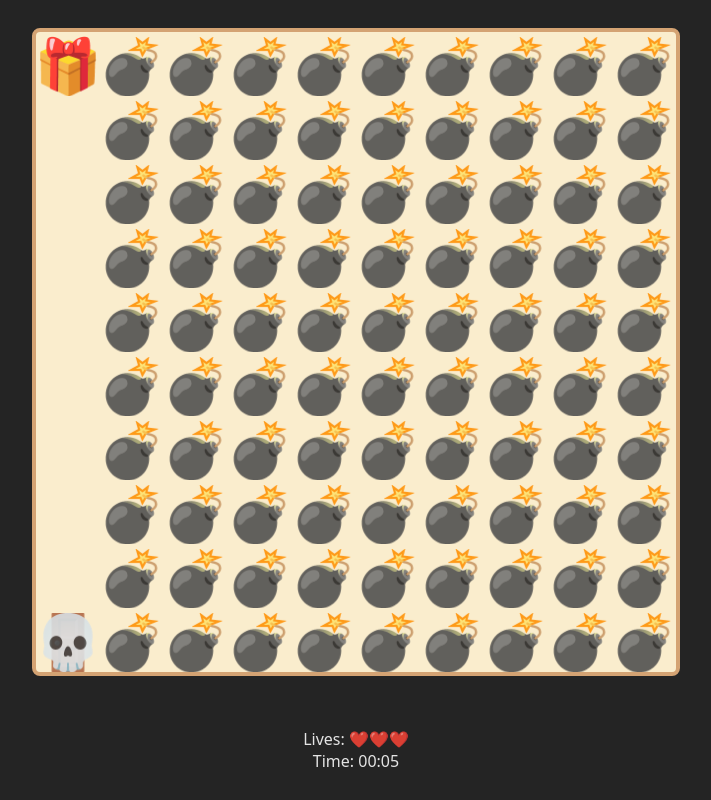
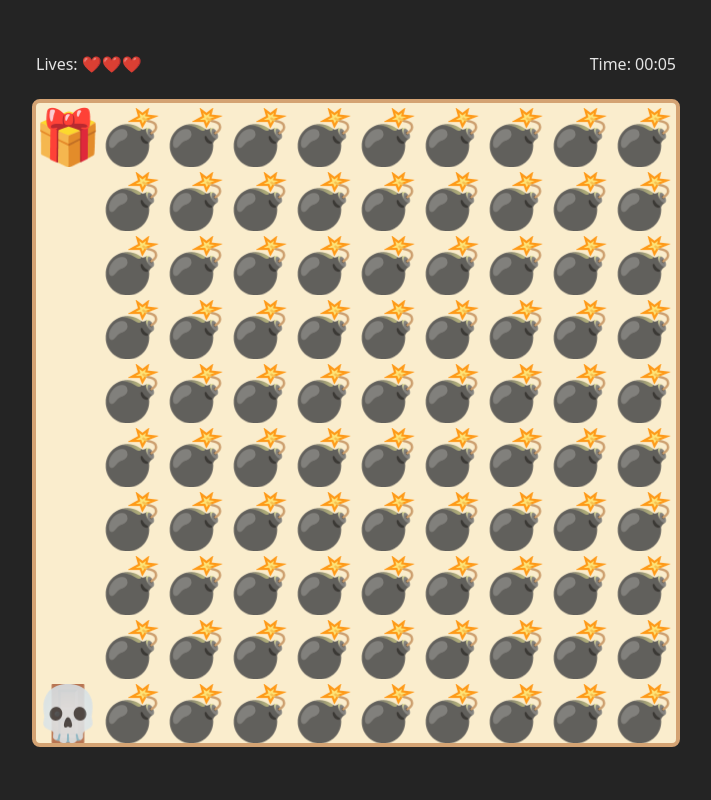
Before and after one commit to DavidAlmonacid/skip-the-bomb-game, a website built with Vite: page index.html in a window 1280 px wide. Shown: the whole page, without its empty margins (284-995 px from the left). Built offline with nearby package versions, Linux system fonts and the light colour scheme.

Commit message:
Improve game records

```diff
--- a/index.html
+++ b/index.html
@@ -10,11 +10,11 @@
   <body>
     <div id="app">
       <div class="game-container">
-        <div id="game-grid"></div>
         <div class="game-records">
           <p class="game-lives">Lives: <span id="game-lives"></span></p>
           <p class="game-time">Time: <span id="game-time">00:00</span></p>
         </div>
+        <div id="game-grid"></div>
         <div id="reset-game"></div>
       </div>
     </div>
--- a/src/main.js
+++ b/src/main.js
@@ -108,7 +108,7 @@ export const timeInterval = setInterval(() => {
   const currentTime = Date.now();
   const elapsedTime = Math.floor((currentTime - initialTime) / 1000);
   const minutes = `0${Math.floor(elapsedTime / 60)}`;
-  const seconds = `${elapsedTime < 10 ? '0' : ''}${elapsedTime % 60}`;
+  const seconds = `${elapsedTime % 60}`.padStart(2, '0');
 
   game.elapsedTime = elapsedTime;
   game.timeText = `${minutes}:${seconds}`;
--- a/src/style.css
+++ b/src/style.css
@@ -39,7 +39,7 @@ body {
   flex-direction: column;
   justify-content: center;
   align-items: center;
-  gap: 52px;
+  gap: 24px;
   height: 100vh;
 }
 
@@ -67,6 +67,12 @@ body {
   height: 100%;
   max-height: var(--game-items-size);
   overflow: hidden;
+}
+
+.game-records {
+  display: flex;
+  justify-content: space-between;
+  width: 640px;
 }
 
 #reset-game {
```
